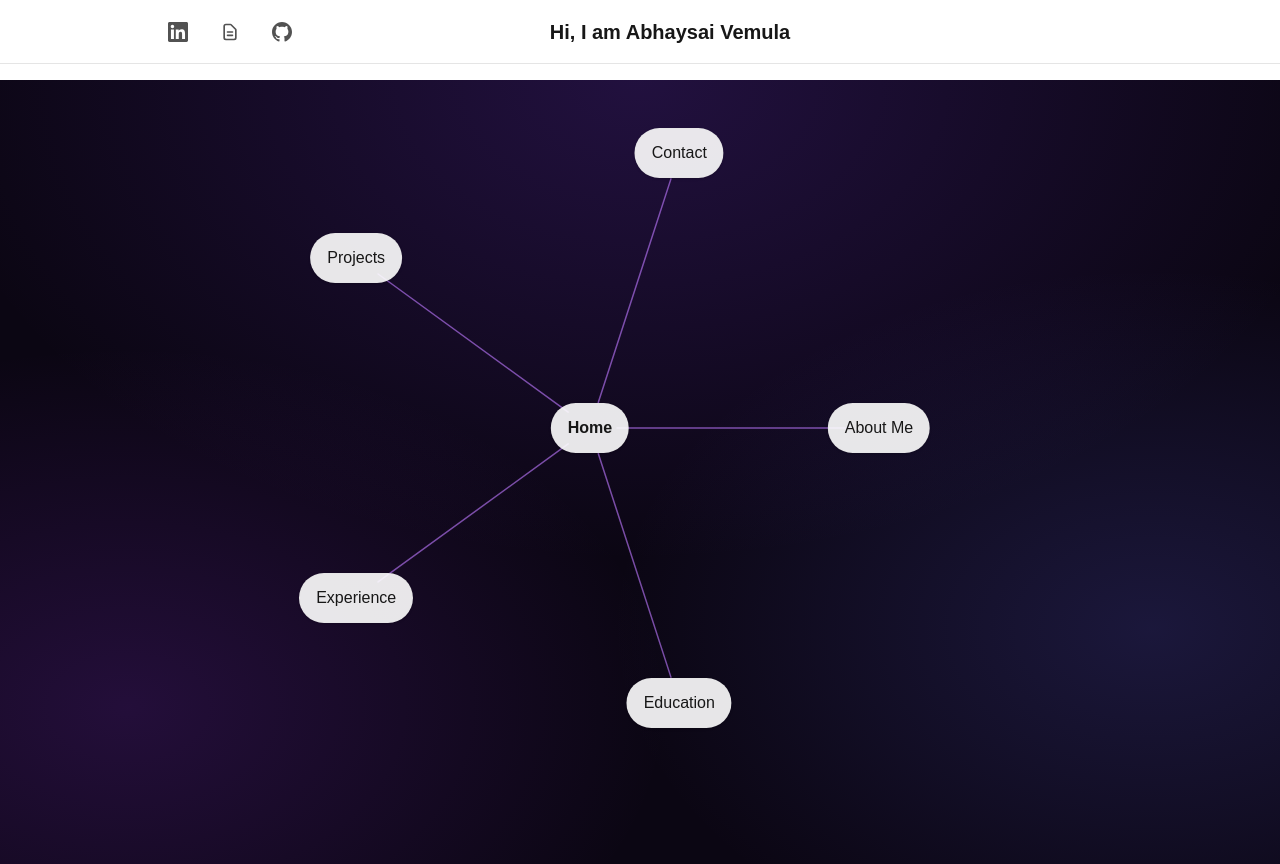
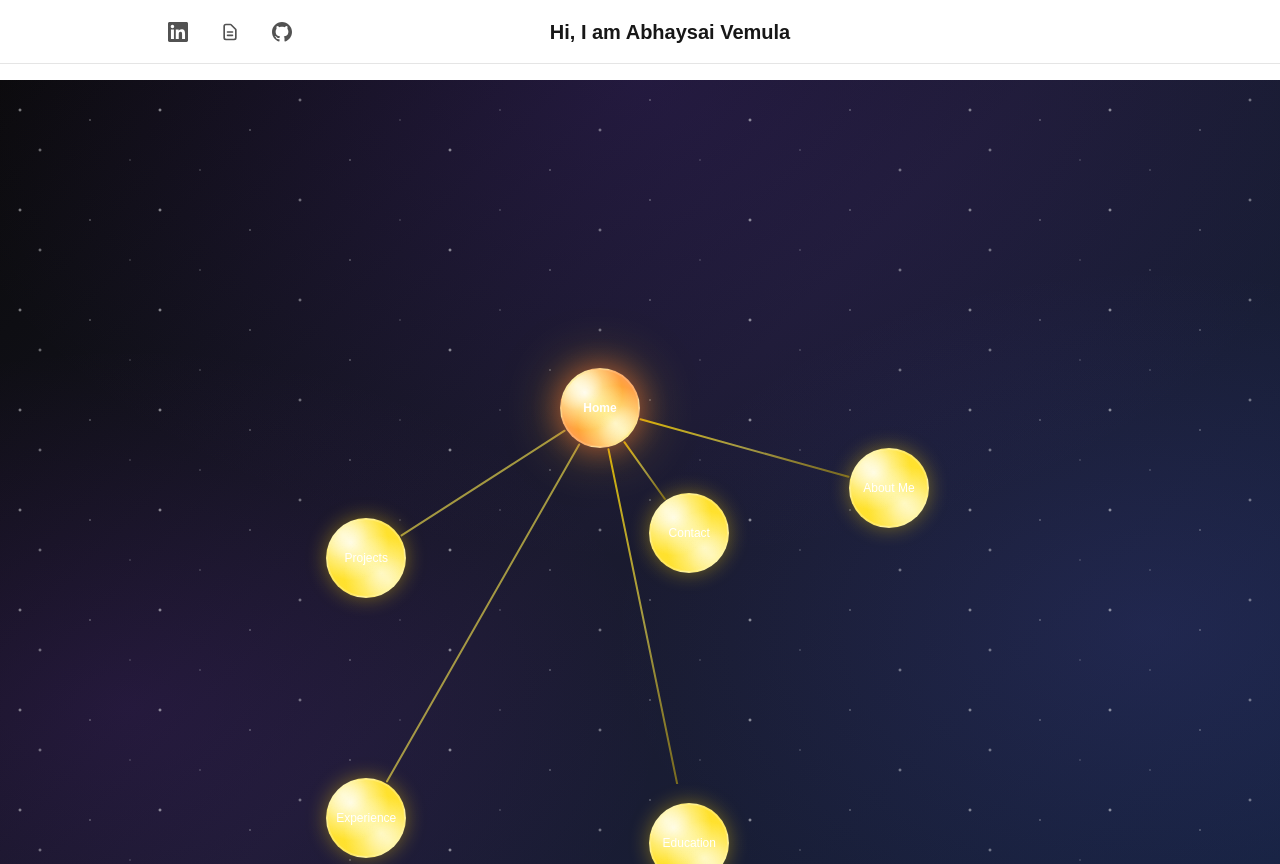
Before and after one commit to abhaysaiv0618/Personal-Website, a Next.js app in the folder web/: page / in a window 1280 px wide. Built offline with nearby package versions, Linux system fonts and the light colour scheme.

Commit message:
graph into circles

```diff
--- a/web/src/app/globals.css
+++ b/web/src/app/globals.css
@@ -28,20 +28,198 @@ body {
 .purple-space {
   background: radial-gradient(
       1200px 800px at 50% 0%,
-      rgba(124, 58, 237, 0.2),
+      rgba(124, 58, 237, 0.15),
       transparent 60%
     ),
     radial-gradient(
       900px 600px at 10% 80%,
-      rgba(147, 51, 234, 0.18),
+      rgba(147, 51, 234, 0.12),
       transparent 60%
     ),
     radial-gradient(
       900px 600px at 90% 70%,
-      rgba(99, 102, 241, 0.18),
+      rgba(99, 102, 241, 0.12),
       transparent 60%
     ),
-    #0b0613; /* deep purple base */
+    linear-gradient(135deg, #0a0a0a 0%, #1a1a2e 50%, #16213e 100%);
+  position: relative;
+  overflow: hidden;
+}
+
+/* Twinkling stars background */
+.purple-space::before {
+  content: "";
+  position: absolute;
+  top: 0;
+  left: 0;
+  right: 0;
+  bottom: 0;
+  background-image: radial-gradient(2px 2px at 20px 30px, #eee, transparent),
+    radial-gradient(2px 2px at 40px 70px, rgba(255, 255, 255, 0.8), transparent),
+    radial-gradient(1px 1px at 90px 40px, #fff, transparent),
+    radial-gradient(
+      1px 1px at 130px 80px,
+      rgba(255, 255, 255, 0.6),
+      transparent
+    ),
+    radial-gradient(2px 2px at 160px 30px, #fff, transparent),
+    radial-gradient(
+      1px 1px at 200px 90px,
+      rgba(255, 255, 255, 0.7),
+      transparent
+    ),
+    radial-gradient(1px 1px at 250px 50px, #fff, transparent),
+    radial-gradient(
+      2px 2px at 300px 20px,
+      rgba(255, 255, 255, 0.8),
+      transparent
+    ),
+    radial-gradient(1px 1px at 350px 80px, #fff, transparent),
+    radial-gradient(
+      1px 1px at 400px 40px,
+      rgba(255, 255, 255, 0.6),
+      transparent
+    ),
+    radial-gradient(2px 2px at 450px 70px, #fff, transparent),
+    radial-gradient(
+      1px 1px at 500px 30px,
+      rgba(255, 255, 255, 0.7),
+      transparent
+    ),
+    radial-gradient(1px 1px at 550px 90px, #fff, transparent),
+    radial-gradient(
+      2px 2px at 600px 50px,
+      rgba(255, 255, 255, 0.8),
+      transparent
+    ),
+    radial-gradient(1px 1px at 650px 20px, #fff, transparent),
+    radial-gradient(
+      1px 1px at 700px 80px,
+      rgba(255, 255, 255, 0.6),
+      transparent
+    ),
+    radial-gradient(2px 2px at 750px 40px, #fff, transparent),
+    radial-gradient(
+      1px 1px at 800px 70px,
+      rgba(255, 255, 255, 0.7),
+      transparent
+    ),
+    radial-gradient(1px 1px at 850px 30px, #fff, transparent),
+    radial-gradient(
+      2px 2px at 900px 90px,
+      rgba(255, 255, 255, 0.8),
+      transparent
+    );
+  background-repeat: repeat;
+  background-size: 950px 100px;
+  animation: twinkle 4s ease-in-out infinite alternate;
+  pointer-events: none;
+}
+
+@keyframes twinkle {
+  0% {
+    opacity: 0.3;
+  }
+  50% {
+    opacity: 0.8;
+  }
+  100% {
+    opacity: 0.4;
+  }
+}
+
+/* Star-shaped nodes */
+.star-node {
+  background: radial-gradient(
+      circle at 30% 30%,
+      rgba(255, 255, 255, 0.8),
+      transparent 50%
+    ),
+    radial-gradient(
+      circle at 70% 70%,
+      rgba(255, 255, 255, 0.6),
+      transparent 50%
+    ),
+    linear-gradient(45deg, #ffd700, #ffed4e, #ffd700);
+  border: 2px solid rgba(255, 255, 255, 0.3);
+  box-shadow: 0 0 20px rgba(255, 215, 0, 0.4),
+    inset 0 0 20px rgba(255, 255, 255, 0.2);
+  position: relative;
+  overflow: hidden;
+}
+
+.star-node::before {
+  content: "";
+  position: absolute;
+  top: 50%;
+  left: 50%;
+  width: 100%;
+  height: 100%;
+  background: radial-gradient(
+      circle at 20% 20%,
+      rgba(255, 255, 255, 0.6),
+      transparent 30%
+    ),
+    radial-gradient(
+      circle at 80% 80%,
+      rgba(255, 255, 255, 0.4),
+      transparent 30%
+    );
+  transform: translate(-50%, -50%);
+  animation: star-shimmer 2s ease-in-out infinite alternate;
+}
+
+@keyframes star-shimmer {
+  0% {
+    opacity: 0.3;
+  }
+  100% {
+    opacity: 0.8;
+  }
+}
+
+/* Brightness animation for spinning stars */
+.star-node.spinning {
+  animation: star-brightness 0.5s ease-in-out infinite alternate;
+}
+
+@keyframes star-brightness {
+  0% {
+    filter: brightness(1) drop-shadow(0 0 10px rgba(255, 215, 0, 0.6));
+  }
+  100% {
+    filter: brightness(1.5) drop-shadow(0 0 25px rgba(255, 215, 0, 0.9));
+  }
+}
+
+/* Home star (center) - larger and more prominent */
+.star-node.home {
+  background: radial-gradient(
+      circle at 30% 30%,
+      rgba(255, 255, 255, 0.9),
+      transparent 50%
+    ),
+    radial-gradient(
+      circle at 70% 70%,
+      rgba(255, 255, 255, 0.7),
+      transparent 50%
+    ),
+    linear-gradient(45deg, #ff6b35, #ffd700, #ff6b35);
+  box-shadow: 0 0 30px rgba(255, 107, 53, 0.6), 0 0 60px rgba(255, 215, 0, 0.4),
+    inset 0 0 30px rgba(255, 255, 255, 0.3);
+}
+
+.star-node.home::before {
+  background: radial-gradient(
+      circle at 20% 20%,
+      rgba(255, 255, 255, 0.8),
+      transparent 30%
+    ),
+    radial-gradient(
+      circle at 80% 80%,
+      rgba(255, 255, 255, 0.6),
+      transparent 30%
+    );
 }
 
 @keyframes caret {
--- a/web/src/components/graph/GraphNav.tsx
+++ b/web/src/components/graph/GraphNav.tsx
@@ -375,9 +375,16 @@ export default function GraphNav({
     >
       {/* SVG Edges Layer */}
       <svg
-        className="pointer-events-none absolute inset-0 w-full h-full z-10 text-purple-400/60 dark:text-purple-300/50"
+        className="pointer-events-none absolute inset-0 w-full h-full z-10"
         style={{ pointerEvents: "none" }}
       >
+        <defs>
+          <linearGradient id="starGradient" x1="0%" y1="0%" x2="100%" y2="100%">
+            <stop offset="0%" stopColor="#ffd700" stopOpacity="0.8" />
+            <stop offset="50%" stopColor="#ffed4e" stopOpacity="0.6" />
+            <stop offset="100%" stopColor="#ffd700" stopOpacity="0.4" />
+          </linearGradient>
+        </defs>
         {!edgesDisabled &&
           edges.map((edge, index) => (
             <line
@@ -386,8 +393,8 @@ export default function GraphNav({
               y1={edge.start.y}
               x2={edge.end.x}
               y2={edge.end.y}
-              stroke="currentColor"
-              strokeWidth={1.5}
+              stroke="url(#starGradient)"
+              strokeWidth={2}
               strokeLinecap="round"
               className="transition-opacity duration-200"
             />
@@ -409,18 +416,20 @@ export default function GraphNav({
                 key={node.id}
                 ref={(el) => (nodeRefs.current[node.id] = el)}
                 className={`
-                  absolute rounded-full px-4 py-3 text-sm md:text-base
-                  bg-white/90 dark:bg-neutral-900/90
-                  text-neutral-900 dark:text-neutral-100
-                  shadow-sm border border-neutral-200/70 dark:border-neutral-800/70
-                  transition-colors motion-safe:duration-200 motion-safe:ease-out
-                  hover:bg-purple-500 hover:text-white focus:bg-purple-500 focus:text-white
-                  shadow-md focus-visible:outline-none focus-visible:ring-2 focus-visible:ring-indigo-500
+                  absolute rounded-full w-20 h-20 flex items-center justify-center
+                  text-xs font-medium whitespace-nowrap
+                  star-node
+                  ${isHome ? "home" : ""}
+                  ${isAnimating ? "spinning" : ""}
+                  text-white
+                  transition-all motion-safe:duration-200 motion-safe:ease-out
+                  hover:scale-110 focus:scale-110
+                  focus-visible:outline-none focus-visible:ring-2 focus-visible:ring-yellow-400
                   ${isHome ? "font-semibold" : ""}
                 `}
                 style={{
-                  left: animatedPosition.x - 50, // Center the button (assuming ~100px width)
-                  top: animatedPosition.y - 20, // Center the button (assuming ~40px height)
+                  left: animatedPosition.x - 40, // Center the button (w-20 = 80px, so 40px offset)
+                  top: animatedPosition.y - 40, // Center the button (h-20 = 80px, so 40px offset)
                   transform: "translate(-50%, -50%)",
                 }}
                 onClick={() => handleNodeClick(node)}
--- a/web/src/components/site/Header.tsx
+++ b/web/src/components/site/Header.tsx
@@ -32,7 +32,7 @@ export default function Header() {
       ),
     },
     {
-      href: "/resume.pdf",
+      href: "https://drive.google.com/file/d/1_P_Vul7ayv86hIpFPcro3LGZR2Vlr54k/view?usp=sharing",
       label: "Resume",
       icon: (
         <svg
```
